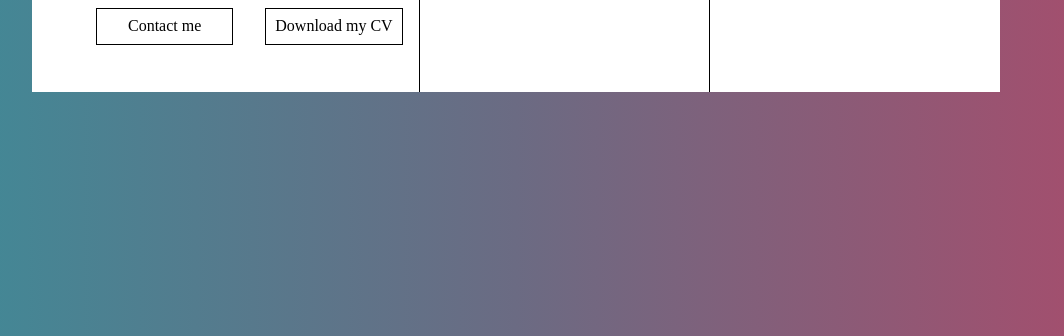
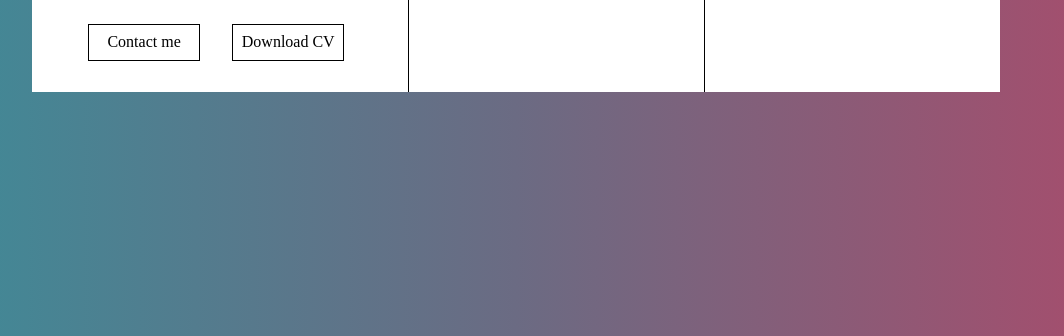
Before and after one commit to nereapardo/personal-website, a plain HTML site: page src/cv.html in a window 1280 px wide. Shown: the part 464-800 px from the top of the page, without its empty margins (124-1188 px from the left). Drawn offline with Linux system fonts and the light colour scheme.

Commit message:
update personal inf+add about education experience

```diff
--- a/src/cv.html
+++ b/src/cv.html
@@ -46,7 +46,7 @@
           <a href="#" class="contact">Contact me</a>
           <!-- </div> -->
           <!-- <div class="cv-container"> -->
-          <a href="#" class="cv">Download my CV</a>
+          <a href="#" class="cv">Download CV</a>
           <!-- </div> -->
         </div>
       </div>
--- a/src/styles/cv.css
+++ b/src/styles/cv.css
@@ -66,9 +66,8 @@ a {
 }
 .contact-cv {
   display: flex;
-  justify-content: center;
-  margin: 24px 24px 0 24px;
-  width: 100%;
+  justify-content:space-evenly;
+  margin: 40px 24px 0 16px;
 }
 .contact-cv a {
   padding: 8px;
```
